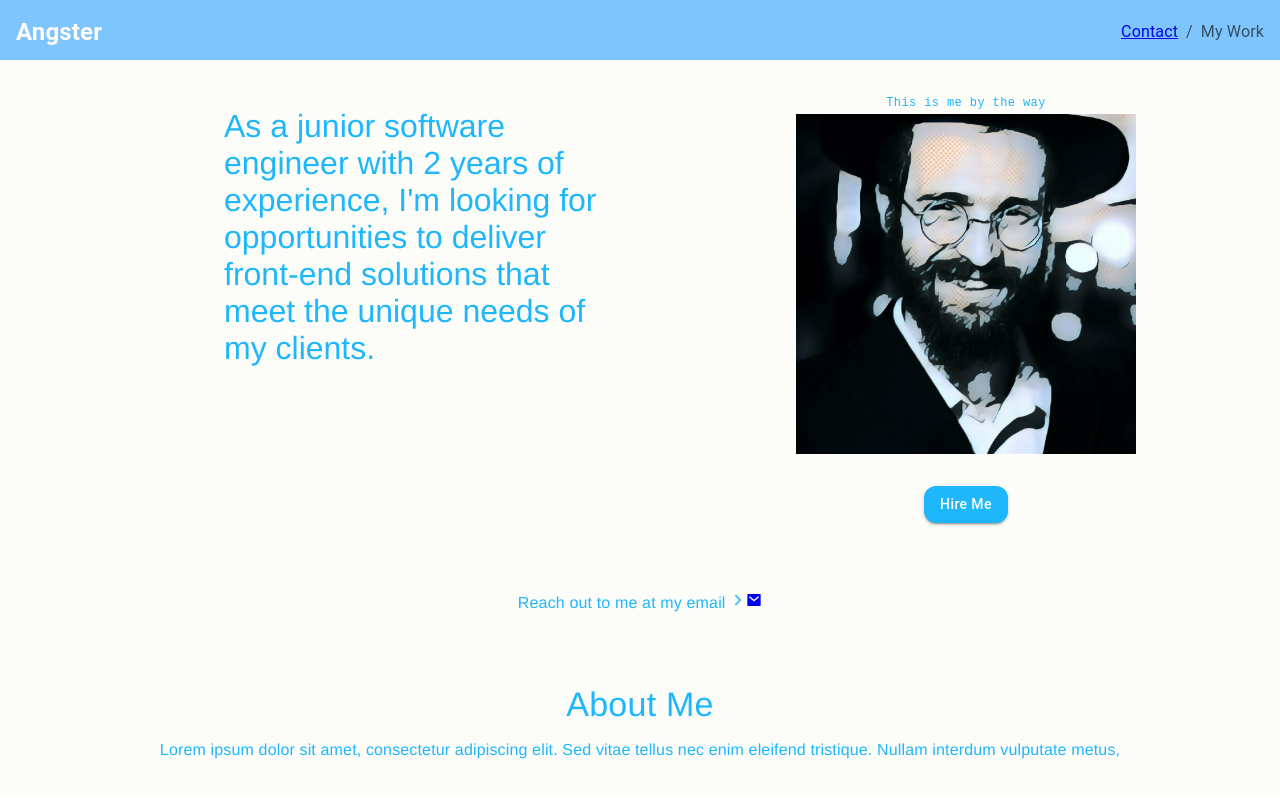
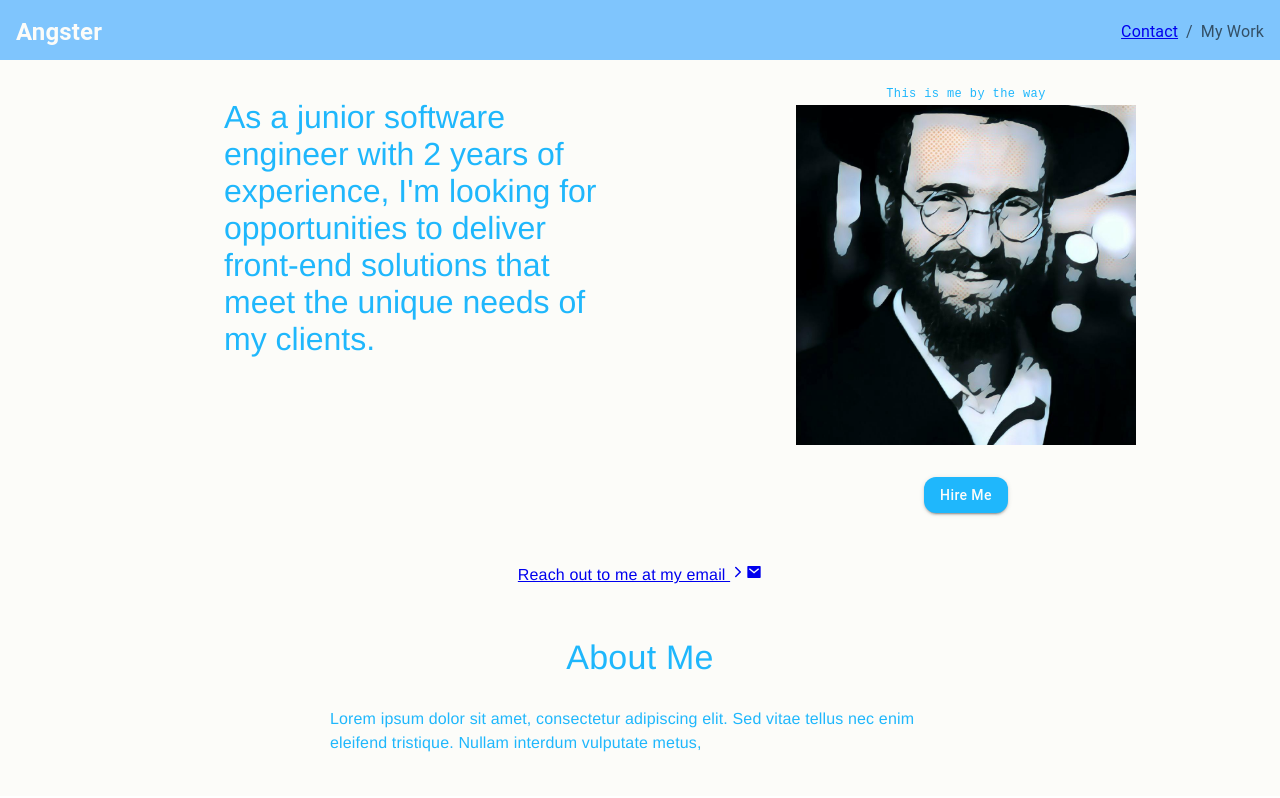
Before and after one commit to Angster770/DeveloperPortfolio, a React (Create React App) app: page / in a window 1280 px wide. Built offline with nearby package versions, Linux system fonts and the light colour scheme.

Commit message:
width about me restyled

```diff
--- a/src/AboutMe/AboutMe.tsx
+++ b/src/AboutMe/AboutMe.tsx
@@ -19,7 +19,7 @@ const AboutMeContainer = styled(Grid)`
   @media (min-width: 56.25rem) {
     /* Styles for screens 900px and above */
     flex-basis: 100%;
-    max-width: 100%;
+    max-width: 50%;
     margin-bottom: 0; /* Remove margin-bottom for spacing */
   }
 `
@@ -31,7 +31,7 @@ export const AboutMe: () => JSX.Element = () => {
         <Typography style={{ fontFamily: "Helvetica Neue, sans-serif" }} variant="h4" gutterBottom>
           About Me
         </Typography>
-        <Typography style={{ fontFamily: "Helvetica Neue, sans-serif" }} variant="body1">
+        <Typography style={{ fontFamily: "Helvetica Neue, sans-serif", padding: "1rem" }} variant="body1">
           Lorem ipsum dolor sit amet, consectetur adipiscing elit. Sed vitae tellus nec enim eleifend tristique. Nullam
           interdum vulputate metus,
         </Typography>
--- a/src/ContactPageFolder/ContactPage.tsx
+++ b/src/ContactPageFolder/ContactPage.tsx
@@ -30,8 +30,8 @@ export const ContactPage = () => {
     <>
       <ContactPageContainer>
         <Typography style={{ fontFamily: "Helvetica Neue, sans-serif" }}>
-          Reach out to me at my email <IoChevronForward />
           <a href="mailto:angster770@gmail.com">
+            Reach out to me at my email <IoChevronForward />
             <RiMailFill />
           </a>
         </Typography>
```
